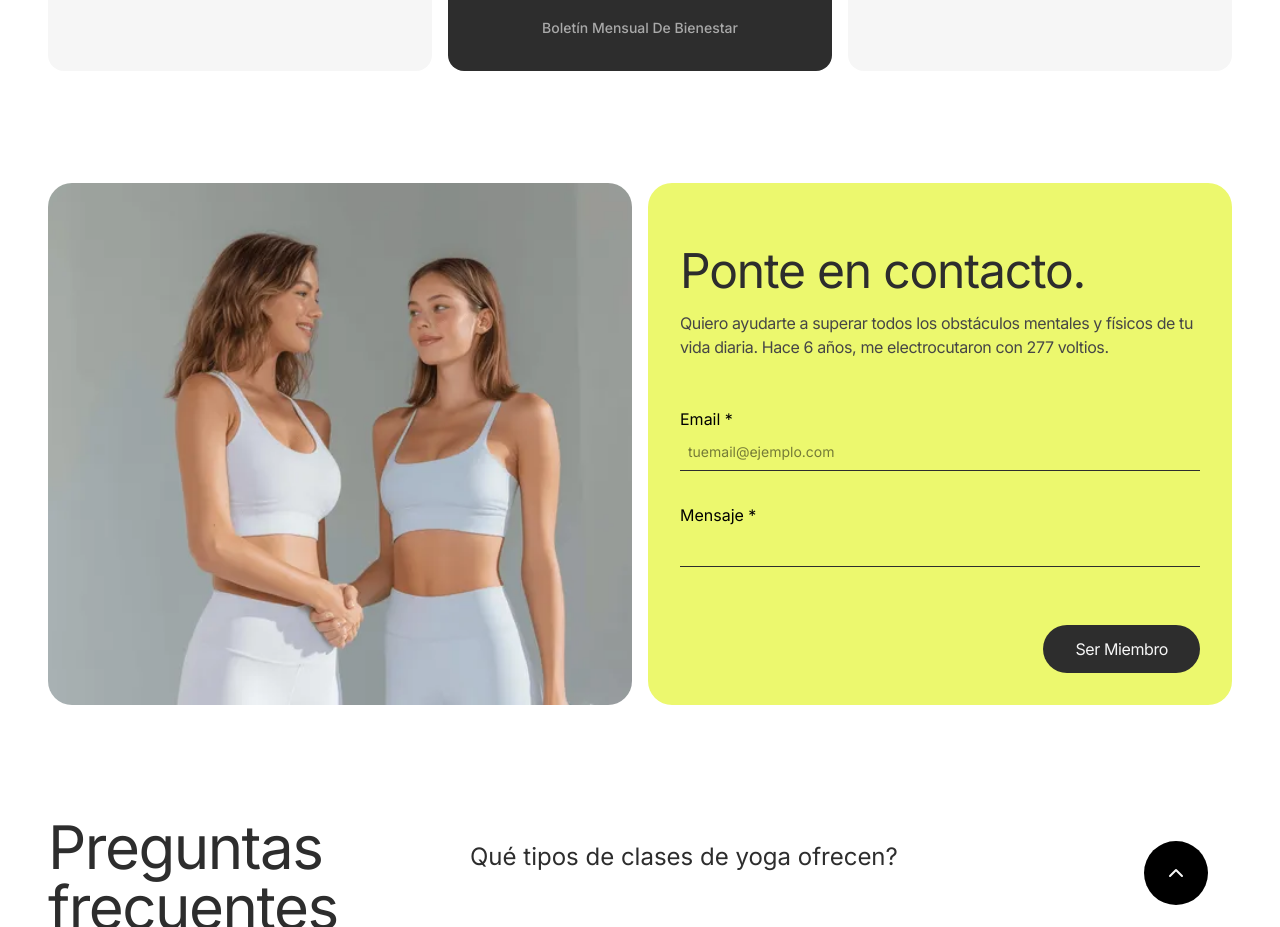
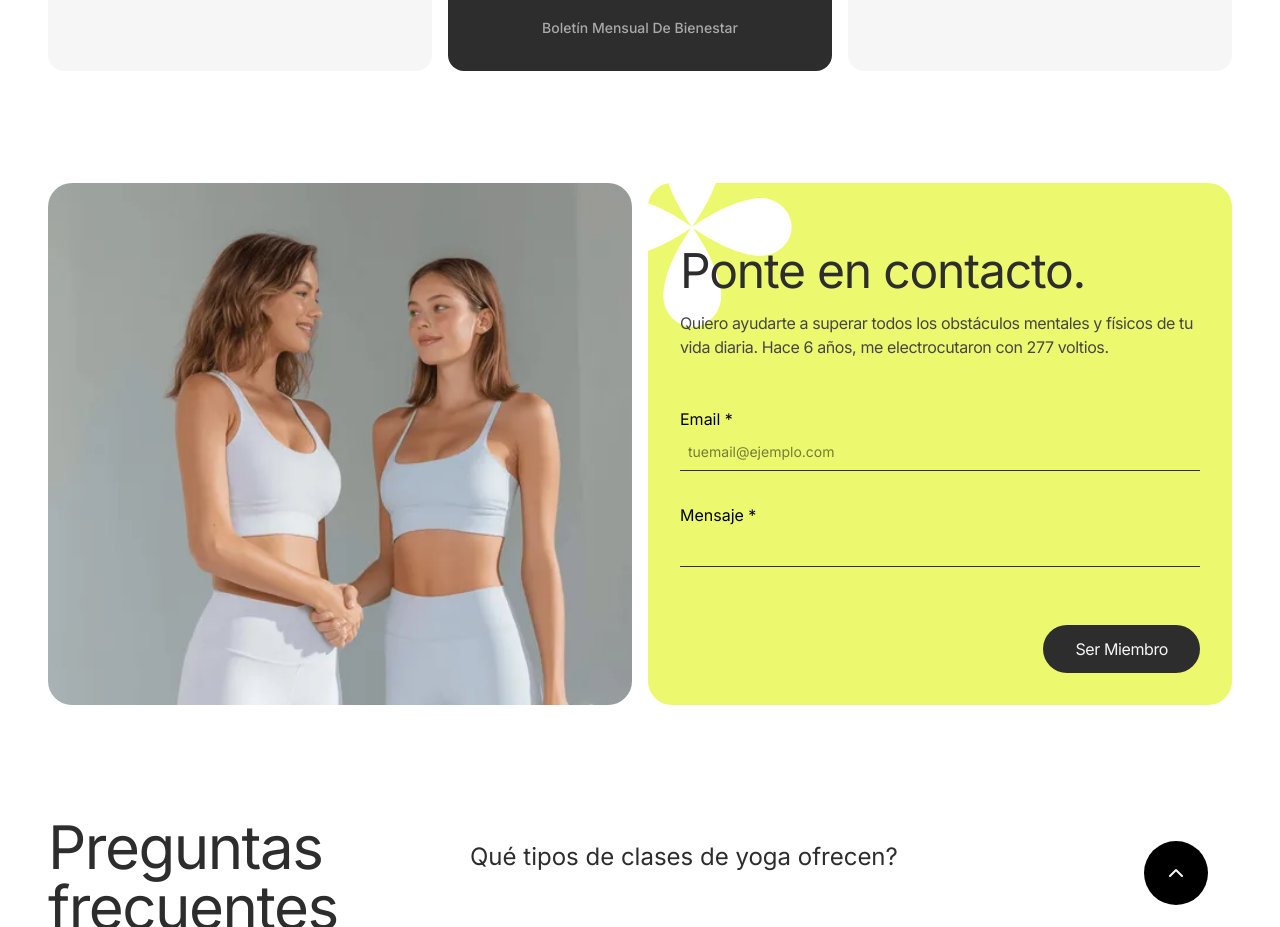
Before and after one commit to Diego-fdev/align, a React (Vite) app: page / in a window 1280 px wide. Shown: the part 5061-5988 px from the top of the page. Built offline with nearby package versions, Linux system fonts and the light colour scheme.

Commit message:
añadido el icono principal y la prop customStyles para hacer modificaciones al componente, ahora que se usa en multiples paginas

```diff
--- a/src/components/common/SectionContacto.jsx
+++ b/src/components/common/SectionContacto.jsx
@@ -1,14 +1,25 @@
 import imagenContacto from "../../assets/contacto.webp";
 import CustomMainSection from "../CustomMainSection";
 import InputForm from "../inputs/InputForm";
-export default function SectionContacto() {
+import MainIcon from "../../icons/MainIcon";
+
+export default function SectionContacto({ customStyles }) {
   return (
-    <CustomMainSection customStyles="grid gap-8 md:grid-cols-2 md:gap-4">
+    <CustomMainSection
+      customStyles={`grid gap-8 md:grid-cols-2 md:gap-4 ${customStyles}`}
+    >
       <div className="imagenContacto rounded-3xl overflow-hidden">
         <img src={imagenContacto} alt="" />
       </div>
-      <div className="contacto-main-content bg-main-color p-6 rounded-3xl flex flex-col gap-8 xl:p-8 xl:pt-16 xl:gap-12">
-        <header className="flex flex-col gap-4">
+      <div className="contacto-main-content bg-main-color p-6 rounded-3xl flex flex-col gap-8 xl:p-8 xl:pt-16 xl:gap-12 relative overflow-hidden">
+        <div className="imagen absolute -top-14 -left-14 2xl:-top-30 2xl:-left-30">
+          <MainIcon
+            customSize={
+              "w-[150px] h-[150px] lg:w-[200px] lg:h-[200px] 2xl:w-[300px] 2xl:h-[300px]"
+            }
+          />
+        </div>
+        <header className="flex flex-col gap-4 relative">
           <h3 className="text-4xl sm:text-[42px] tracking-tight xl:text-5xl 2xl:text-[54px]">
             Ponte en contacto.
           </h3>
```
